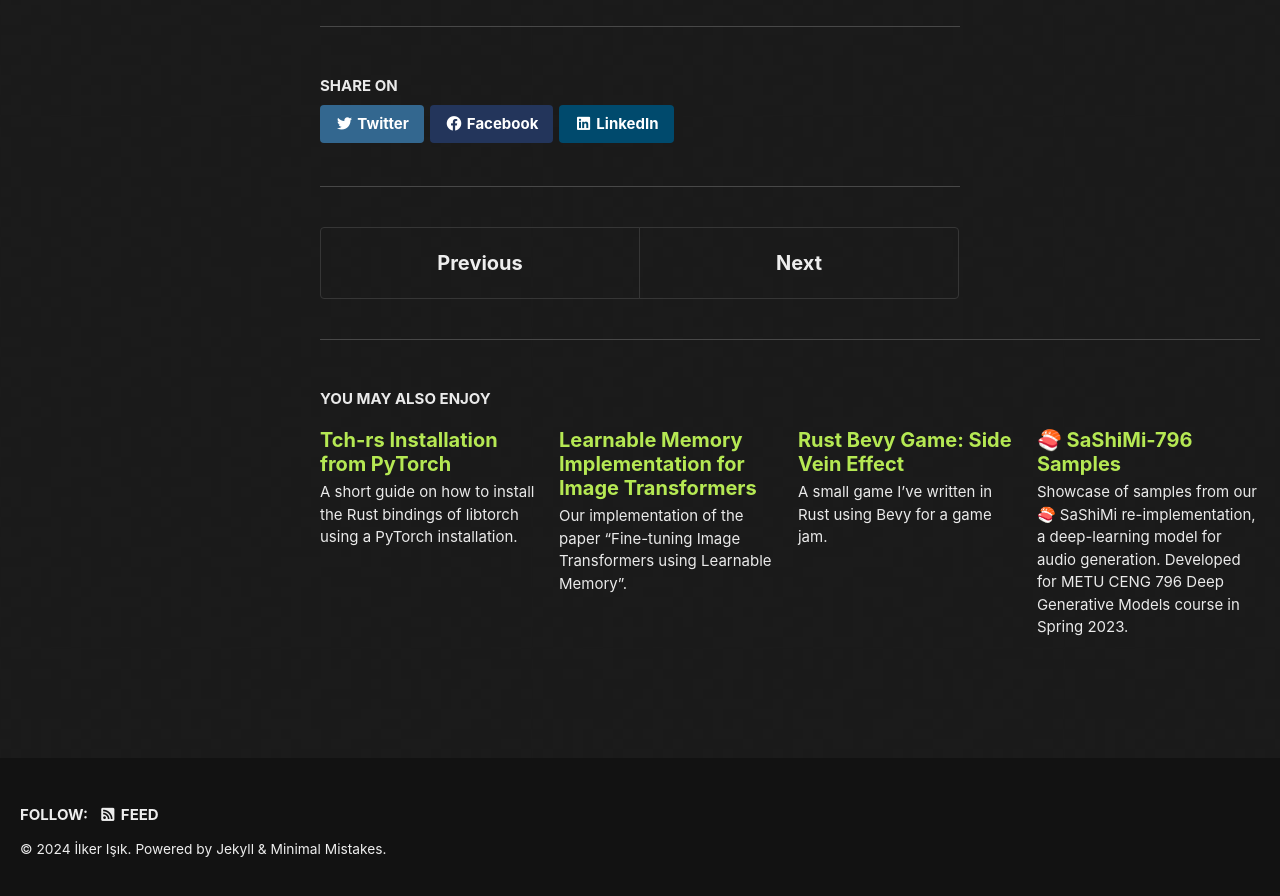
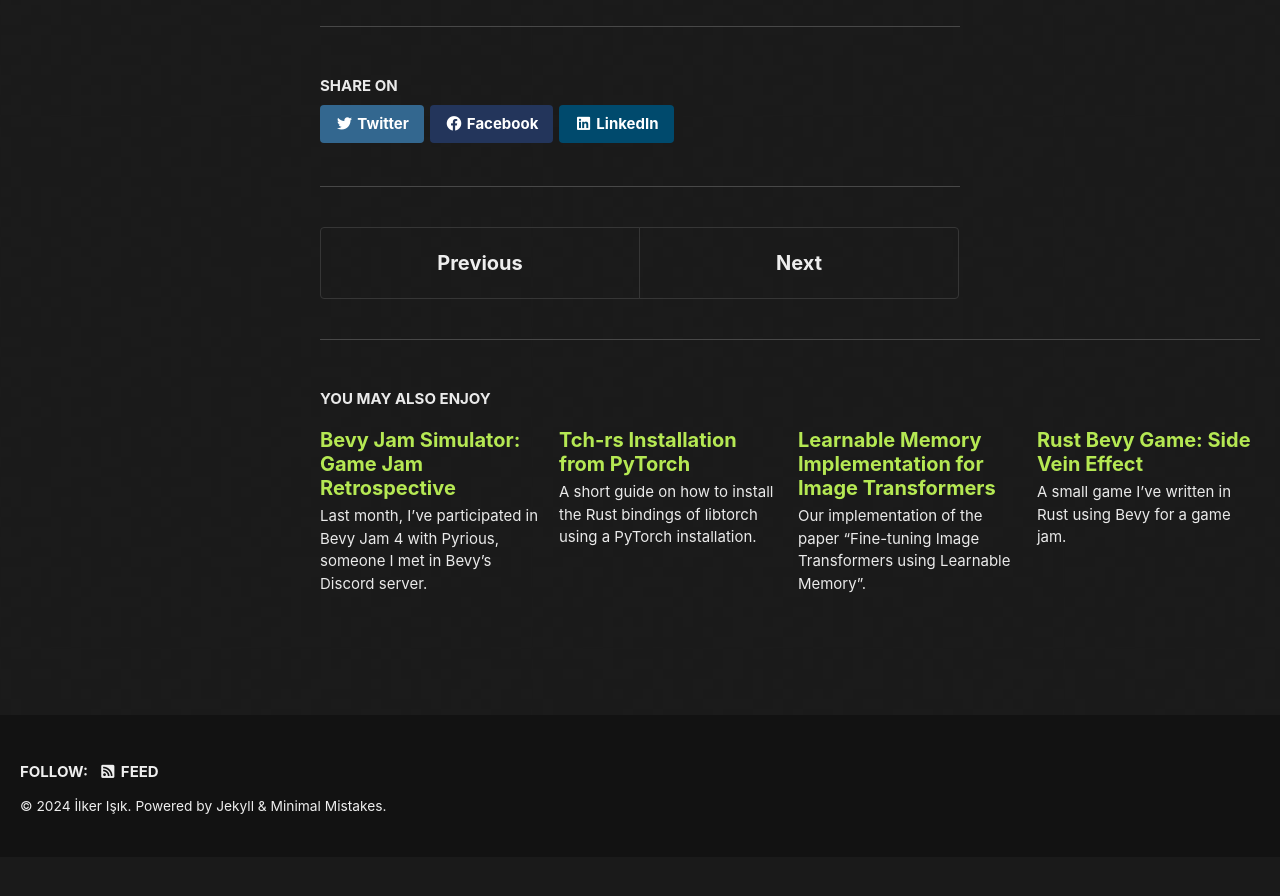
Before and after one commit to necrashter/necrashter.github.io, a Jekyll site: the page built from _posts/2023-12-27-bevy-music-bug-workaround.markdown, in a window 1280 px wide and 900 px high, scrolled down 3076 px. Shown: the top 896 px of the window. Built offline with Jekyll 4.4.1, drawn with Linux system fonts in a browser that asks for light colours; cached includes are drawn as plain includes; nearby versions of some CDN libraries; after the commit the page ends 3933 px from its top, so only the background shows below that; some of the changed lines change nothing that is shown.

Commit message:
Add Bevy Jam Simulator Retrospective Post

```diff
--- a/_posts/2023-12-27-bevy-music-bug-workaround.markdown
+++ b/_posts/2023-12-27-bevy-music-bug-workaround.markdown
@@ -9,7 +9,7 @@
 
 If you have used the Bevy game engine to create a web game, you may have noticed the choppy audio bug, especially during performance-heavy parts. This happens because there is no separate thread for the audio (or any separate thread at all) on the web builds, at least for now (2023-12-27).
 
-In the recent [Bevy Jam #4](https://itch.io/jam/bevy-jam-4), I came up with a quick workaround for this problem.
+In the recent [Bevy Jam #4](/bevy-jam-4), I came up with a quick workaround for this problem.
 The basic idea is as follows:
 1. Disable the music on the Rust side for web builds using the `cfg` directives. All music-related code should be marked with `#[cfg(not(feature = "web"))]` so that it doesn't run on web.
 2. Add a JavaScript code to the game's web page to start the music using the Web Audio API.
--- /dev/null
+++ b/_posts/2024-01-19-bevy-jam-simulator.markdown
@@ -0,0 +1,153 @@
+---
+title:  "Bevy Jam Simulator: Game Jam Retrospective"
+date:   2024-01-24 20:21 +0300
+permalink: /bevy-jam-4
+categories:
+- gamedev
+toc: true
+header:
+  image: "/assets/bg/bevy-jam-sim.png"
+  full_image: false
+---
+
+Last month, I've participated in [Bevy Jam 4](https://itch.io/jam/bevy-jam-4) with [Pyrious](https://pyrious.itch.io/), someone I met in Bevy's Discord server.
+
+# [Play the Game](https://pyrious.itch.io/bevy-jam-simulator)
+
+- You can play the game [on itch.io using this link](https://pyrious.itch.io/bevy-jam-simulator).
+- The game is open-source and hosted in this [GitHub Repository](https://github.com/benfrankel/bevy_jam4).
+- Soundtrack is [available on YouTube](https://youtu.be/0JXQqLwuy6E).
+
+
+# Retrospective
+
+We won **the second place** in Bevy Jam, the best I have achieved in a game jam so far.
+The theme of the jam was **"That's a LOT of Entities!"**.
+In our game, you play as a game developer participating in Bevy Jam 4, trying to make a game with a lot of entities.
+As you can tell, the meta aspect of our game was its strongest suit.
+
+This blog post is based on our retrospective discussion with Pyrious.
+
+
+## Planning
+
+Pyrious came up with the main idea behind this game early in the game jam. We considered other options that fit the game jam's theme, mainly Vampire Survivor clones, generic bullet hell games. However, we anticipated that everybody would be making these kinds of games. Therefore, we decided to use Pyrious's idea for uniqueness.
+
+Pyrious said that the planning phase was productive and fast, and that having a 2-person team helps.
+I didn't participated in any game jam with a larger team, but I can imagine that having more than two people would slow down the planning process, especially if the team members are random people all around the world.
+We were done with the general planning after a few hours following the start of the game jam.
+
+We tried to keep the scope small and allocate time for polishing towards the end of the jam.
+Overscoping is one of the most common mistakes in game jams, and Pyrious observed that most successful game jam games have small scopes but lots of polish.
+
+A game (or any artwork in general) is never finished, only abandoned.
+There's always room for improvement, but we managed to implement some extra features in addition to all of the core gameplay elements we wanted.
+On the other hand, despite the small scope of the game, we reached the publishable state much later than I initially thought.
+
+
+## Team Work
+
+This is the first game jam in which I collaborated with someone I don't know in real life. Despite this, it was one of the best instances of team work for me.
+
+One of the counterintuitive things that helped is being on wildly different timezones.
+Thus, we couldn't reach each other most of the time, but this allowed us to code asynchronously, without worrying about merge conflicts.
+As a result, we didn't even use separate branches and just pushed our changes directly to the main branch.
+We coordinated twice a day and it was enough since we agreed on the general direction.
+
+![Screenshot](/assets/bevy-jam-4/early-ui.png)
+<center><i>An early version of the main game UI.</i></center>
+
+In the first few days, Pyrious overhauled the game UI that I made.
+We couldn't decide which design would be better.
+Other than that, we didn't fix or polish each other's changes most of the time.
+This made asynchronous coding more effective.
+
+One of the most important things I learned in this jam was continuous deployment.
+I didn't know you could build and upload games directly to itch.io using GitHub Actions.
+Since Pyrious had this template before the jam, it gave us a quick and easy jumpstart.
+I will definitely consider this in my future projects.
+
+
+## Difficulties
+
+The Bevy's UI system is not fully mature yet, and unlike Godot, it lacks a graphical editor.
+This made UI development harder, and unfortunately, our game was almost completely UI-driven.
+Also, as I mentioned earlier, we wasted some time trying out different game UI layouts.
+Initially, my plan was to join this jam solely as a musician without writing code.
+But I decided to partake in coding since we were a two person team and UI seemed to be harder than expected.
+
+Despite our efforts that went into polishing the UI, there was a tooltip positioning bug caused by monitors with different DPIs.
+We were aware of this bug during the game jam, but we couldn't solve it before the deadline because we didn't know it was caused by differing DPI values.
+Fortunately, [Rob Parrett](https://github.com/rparrett) solved this bug and submitted a pull request after the game is released. Thanks!
+
+In the last day of the jam, I came up with [this workaround](/bevy-choppy-music-workaround) for the choppy music problem that occurs in the web builds during performance-heavy sections.
+
+I began treating the game as if it's finished towards the end of the jam.
+Hence, I postponed working on the Bevy web choppy music bug, performance issues, and balancing.
+I underestimated the amount of work required for balancing in particular.
+
+
+## Too Many Entities
+
+To comply with the game jam's theme, we had to spawn a lot of entities.
+Or rather, create the illusion that there are a lot of entities.
+Since the entities count can exceed trillions (and even reach infinity, as represented by a 64-bit floating point number) towards the end of the game, it's not feasible to simulate and render each entity.
+
+We brainstormed about many different approaches to this problem, including despawning entities that go out of bounds, having a lifetime, etc.
+But in the final submission, we settled with this:
+- **Entity cap:** Define a maximum number of entities to be simulated and rendered.
+  - We use different entity cap values on desktop and web, since web is more limited.
+- **Pooling:** Spawn all of these entities immediately at the start of the game, but don't display them.
+  - We initially implemented pooling without spawning all entities. But then we noticed that spawning a new entity causes lag in the web build, so we decided to spawn all of them at the start.
+- When a new entity spawns, get the next element from the pool. The next element is either an entity that never spawned before, or the oldest entity in game.
+
+This system creates the illusion that there are a lot of entities.
+Of course, any person sufficiently experienced in game development can guess what kind of tricks we use under the hood.
+But during playtesting, we observed that our game can fool non-technical people into believing that there are actually a lot of entities.
+Pyrious even said that one of his friends asked him about how the game manages to handle so many entities.
+
+
+## Gameplay
+
+Since this is an incremantal idle game, balancing was tricky.
+We spent a lot of time playtesting and making small adjustments in the final days of the jam.
+
+In the review period, we noticed that a lot of people were confused about the technical debt mechanic, which was left somewhat implicit to the player.
+We overestimated the player ability to figure out these implicit game mechanics on their own.
+Explaining the game mechanics in a transparent/implicit way is great when done correctly, but we couldn't execute this as nicely as we thought due to the time limitations in the game jam.
+Besides, some of the game mechanics assumed that the player is familiar with software development.
+However, not everybody participates in game jams as a coder.
+Some people don't even know programming and join as an artist or musician etc.
+
+I think people don't want to invest too much effort into playing a game jam game, and they expect game jam games to be simpler.
+We think that a significant portion of the players don't even read the descriptions.
+
+
+
+# Soundtrack
+
+{% include video id="0JXQqLwuy6E" provider="youtube" %}
+
+I created a synthwave track using LMMS since I thought that synthwave is appropriate for the coding theme of our game.
+Thanks to Pyrious' brother, who provided some feedback.
+I'm happy with the composition.
+The mixing is not perfect and I think that's the weakest aspect of the track, but I hope it's good enough.
+
+One of the new things I tried in this track was experimenting with increasing the drum reverb using automation in various sections of the track.
+I think this worked well in the end, especially when combined with the abundance of the entities shown in the screen.
+
+Alongside the soundtrack, I was responsible for all sound effects in the game.
+I recorded some sound effects from scratch, including mechanical keyboard sounds and guitar sounds.
+I edited some free sound effects I've found to create the upgrade sound effects.
+
+
+# Conclusion
+
+In terms of rating, this was my best game jam so far since we won the second place.
+In previous jams, I would usually incorporate the theme into the story but not gameplay.
+In this game jam, we turned the theme into the core mechanic of the game, which contributed to the success of our game since the theme interpretation constitutes 33% of the overall score.
+Designing a simple game gave us time to work on presentation, which is another 33% of the overall score.
+Finally, making the game fun boils down to good game design in combination with a lot of playtesting and balancing.
+All of these require time at the end for polishing.
+
+Thanks to Pyrious for teaming up with me in this game jam!
```
Also changed, not shown: assets/bevy-jam-4/early-ui.png (added), assets/bg/bevy-jam-sim.png (added).
